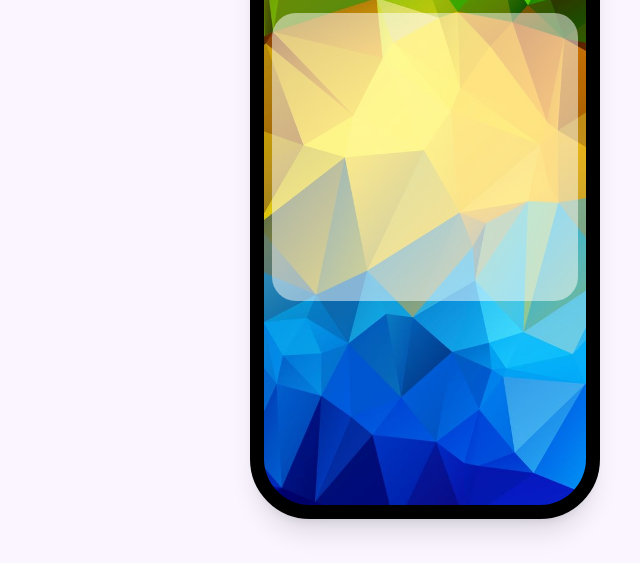
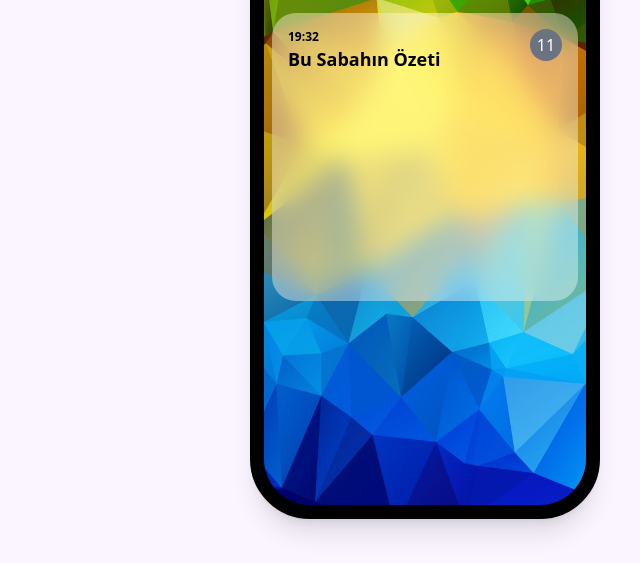
Before and after one commit to gohugotr/ios15-tailwindcss, a website: page index.html in a window 1280 px wide. Shown: the part 237-800 px from the top of the page, without its empty margins (640-1280 px from the left). Drawn offline with Linux system fonts and the light colour scheme.

Commit message:
Gri daire ve içinde beyaz yazı

```diff
--- a/index.html
+++ b/index.html
@@ -66,8 +66,24 @@
             <p class="text-white mt-3 font-extralight text-6xl">19:32</p>
             <p class="text-white mt-1 font-light text-lg">9 Temmuz, Cuma</p>
           </div>
-          <div class="relative mt-4 mx-2"><!-- Şeffaflık bg-white/50 -->
-            <div class="bg-white/50 rounded-3xl h-72"></div><!-- Kutu : bg-white h-72 rounded-3xl -->
+          <div class="relative mt-4 mx-2">
+            <!-- Kutu : bg-white h-72 rounded-3xl -->
+            <!-- Şeffaflık bg-white/40 -->
+            <!-- Bulanıklık ekleme : backdrop-blur-md bg-white/40 -->
+            <div class="backdrop-blur-md bg-white/40 rounded-3xl h-72 p-4">
+              <div class="flex justify-between">
+                <div>
+                  <p class="text-xs font-bold">19:32</p>
+                  <h2 class="text-lg font-bold">Bu Sabahın Özeti</h2>
+                </div>
+                <!-- Gri daire ve içinde beyaz yazı -->
+                <span
+                  class="rounded-full bg-gray-500 h-8 w-8 text-white flex items-center justify-center"
+                  >11</span
+                >
+              </div>
+
+            </div>
           </div>
         </div>
       </div>
```
Also changed, not shown: dist/output.css.
